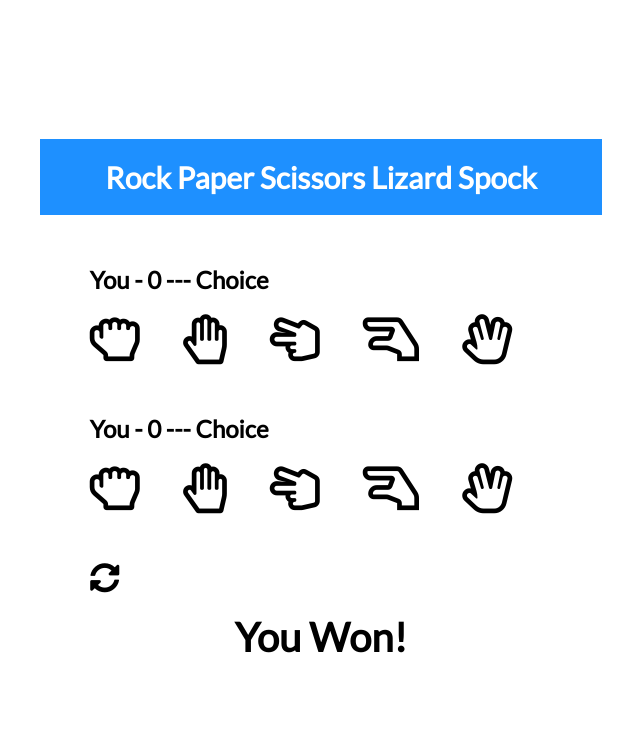
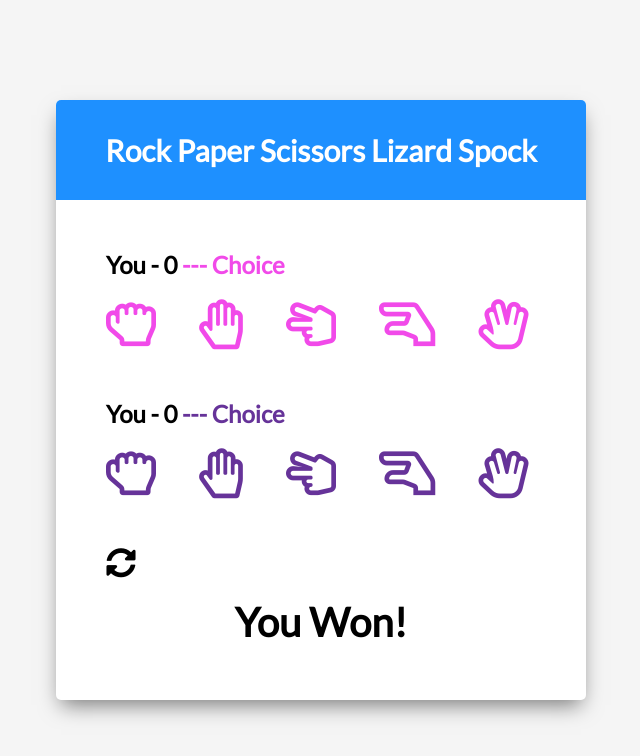
Before and after one commit to suprit-kumar/spock-rock-game-demo-2020, a plain HTML site: page index.html in a window 1280 px wide. Shown: the whole page, without its empty margins (319-959 px from the left). Drawn offline with Linux system fonts and the light colour scheme.

Commit message:
UI build

```diff
--- a/style.css
+++ b/style.css
@@ -7,18 +7,27 @@ html {
 body {
   margin: 0;
   min-height: 100vh;
-
+  background: whitesmoke;
   font-family: Lato, sans-serif;
   display: flex;
   justify-content: center;
   align-items: center;
 }
 
+.game-container{
+  width: 530px;
+  height: 600px;
+  background: white;
+  border-radius: 5px;
+  box-shadow: 0 10px 20px -5px rgba(0, 0, 0, 0.5);
+}
 
 
 .header {
   background: dodgerblue;
-
+  border-top-left-radius: 5px;
+  border-top-right-radius: 5px;
+  height:100px;
   display: flex;
   justify-content: center;
   align-items: center;
@@ -43,7 +52,26 @@ h2 {
   User-select: none;
 }
 
+#player .far,
+#player .choice {
+  color: rgb(241, 74, 233);
+  cursor: pointer;
+}
 
+
+#computer .far,
+#computer .choice {
+  color: rebeccapurple;
+}
+
+#player .far:last-of-type,
+#computer .far:last-of-type {
+  margin-right: 0;
+}
+
+.selected{
+  color: black !important;
+}
 
 .reset-icon {
   font-size: 30px;
@@ -66,7 +94,7 @@ h2 {
 /* Media Query: Large Smartphone (Vertical) */
 @media screen and (max-width: 600px) {
   .game-container {
-
+    width: 95%;
     height: 580px;
   }
 
```
